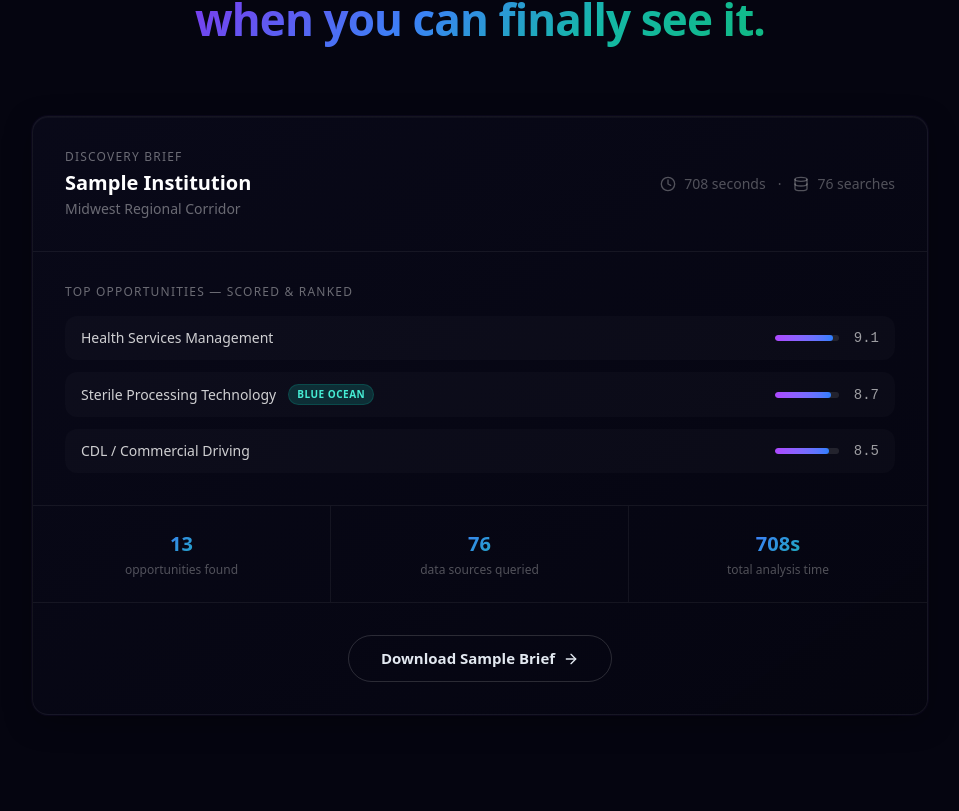
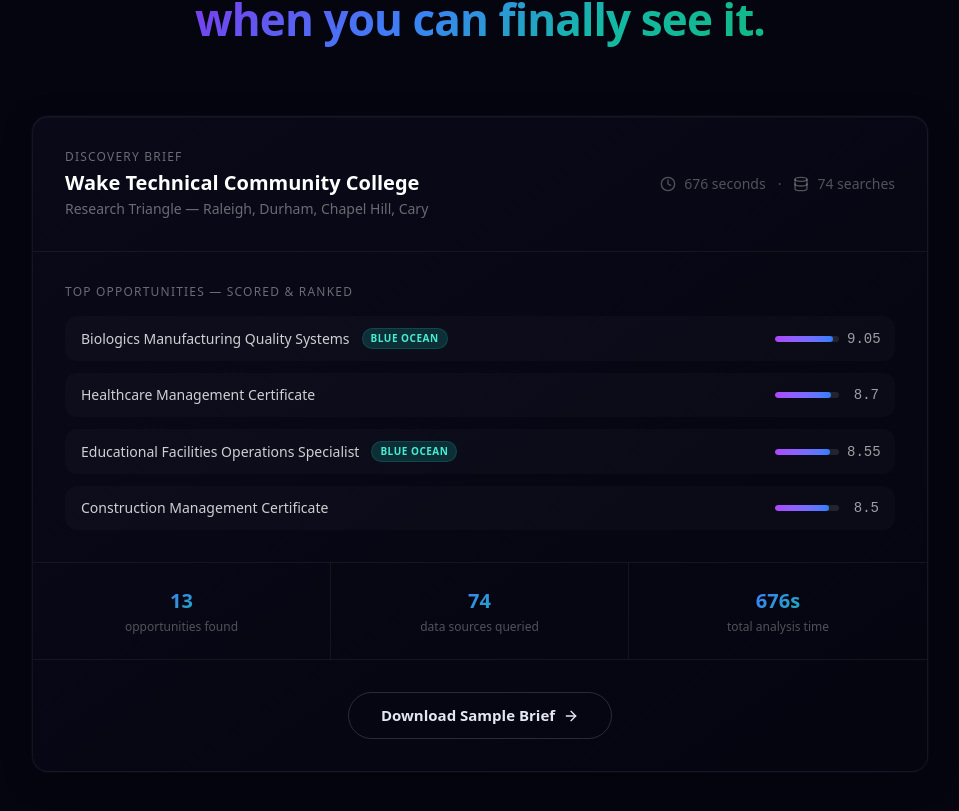
Before and after one commit to wspanic201/workforce-intelligence, a Next.js app: page / in a window 1280 px wide. Shown: the part 2342-3153 px from the top of the page, without its empty margins (160-1119 px from the left). Built offline with nearby package versions, Linux system fonts and the light colour scheme.

Commit message:
swap report preview to Wake Tech sample

```diff
--- a/app/page.tsx
+++ b/app/page.tsx
@@ -241,18 +241,18 @@
                       Discovery Brief
                     </p>
                     <p className="font-heading font-semibold text-white text-xl">
-                      Sample Institution
+                      Wake Technical Community College
                     </p>
                     <p className="text-white/40 text-sm mt-0.5">
-                      Midwest Regional Corridor
+                      Research Triangle — Raleigh, Durham, Chapel Hill, Cary
                     </p>
                   </div>
                   <div className="flex items-center gap-2 text-sm text-white/30">
                     <Clock className="h-4 w-4" />
-                    <span>708 seconds</span>
+                    <span>676 seconds</span>
                     <span className="mx-1">·</span>
                     <Database className="h-4 w-4" />
-                    <span>76 searches</span>
+                    <span>74 searches</span>
                   </div>
                 </div>
               </div>
@@ -265,17 +265,22 @@
                 <div className="space-y-3">
                   {[
                     {
-                      name: 'Health Services Management',
-                      score: 9.1,
+                      name: 'Biologics Manufacturing Quality Systems',
+                      score: 9.05,
+                      badge: 'Blue Ocean',
+                    },
+                    {
+                      name: 'Healthcare Management Certificate',
+                      score: 8.7,
                       badge: null,
                     },
                     {
-                      name: 'Sterile Processing Technology',
-                      score: 8.7,
+                      name: 'Educational Facilities Operations Specialist',
+                      score: 8.55,
                       badge: 'Blue Ocean',
                     },
                     {
-                      name: 'CDL / Commercial Driving',
+                      name: 'Construction Management Certificate',
                       score: 8.5,
                       badge: null,
                     },
@@ -316,8 +321,8 @@
               <div className="grid grid-cols-3 divide-x divide-white/[0.06]">
                 {[
                   { value: '13', label: 'opportunities found' },
-                  { value: '76', label: 'data sources queried' },
-                  { value: '708s', label: 'total analysis time' },
+                  { value: '74', label: 'data sources queried' },
+                  { value: '676s', label: 'total analysis time' },
                 ].map(({ value, label }) => (
                   <div key={label} className="p-4 md:p-6 text-center">
                     <div className="font-heading font-bold text-xl text-gradient-cosmic">
```
